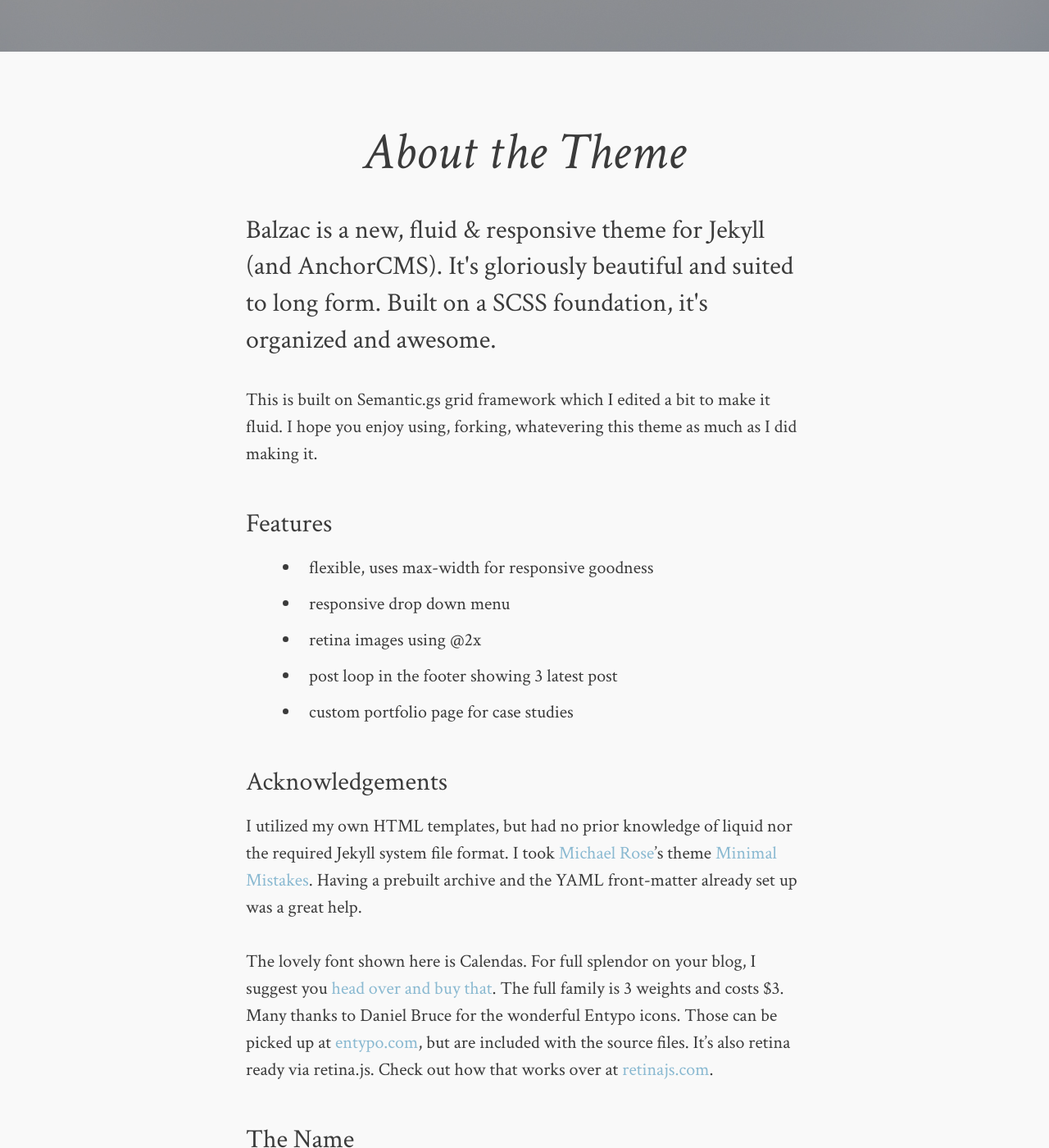
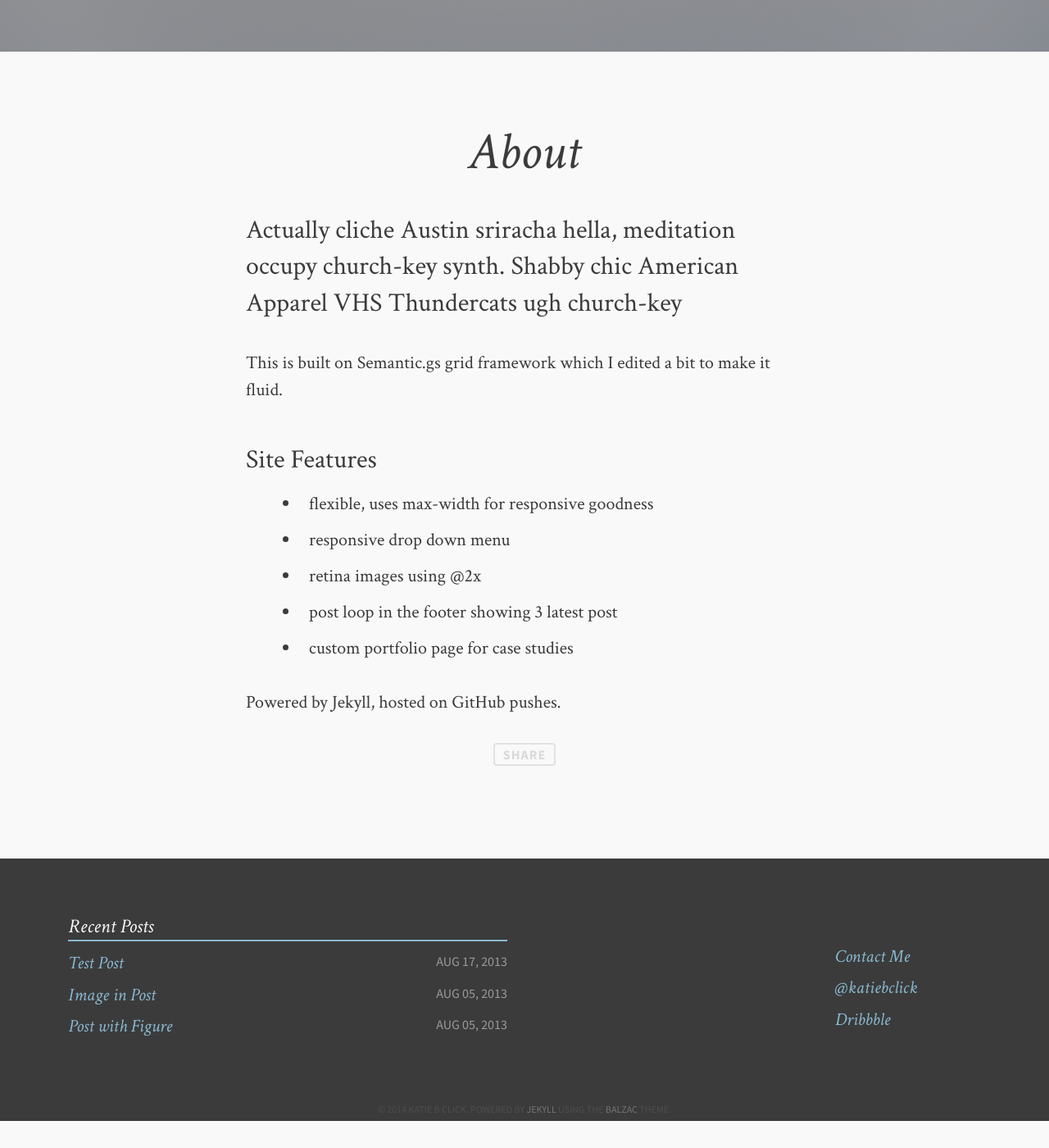
Before and after one commit to roachhd/katiebclick, a Jekyll site: the page built from about.md, in a window 1280 px wide and 1400 px high, scrolled down 487 px. Shown: the whole window at 82% size. Built offline with Jekyll 4.4.1, drawn with Linux system fonts in a browser that asks for light colours; comment, search, counter and statistics services are not loaded; after the commit the page ends 1854 px from its top, so only the background shows below that; some of the changed text lies outside the part shown.

Commit message:
Update about.md

```diff
--- a/about.md
+++ b/about.md
@@ -1,26 +1,21 @@
 ---
 layout: post
 permalink: /about/index.html
-title: About the Theme
-description: Balzac is a new, fluid & responsive theme for Jekyll (and AnchorCMS). It's gloriously beautiful and suited to long form. Built on a SCSS foundation, it's organized and awesome.
-tags: [about, Jekyll, theme, responsive]
+title: About
+description: Actually cliche Austin sriracha hella, meditation occupy church-key synth. Shabby chic American Apparel VHS Thundercats ugh church-key
+tags: [about, Jekyll, Katie B ,Click, katiebclick]
 image:
   feature: soft-trees.jpg
 ---
 
-This is built on Semantic.gs grid framework which I edited a bit to make it fluid. I hope you enjoy using, forking, whatevering this theme as much as I did making it.
+This is built on Semantic.gs grid framework which I edited a bit to make it fluid.
 
-### Features
+### Site Features
 * flexible, uses max-width for responsive goodness
 * responsive drop down menu
 * retina images using @2x
 * post loop in the footer showing 3 latest post
 * custom portfolio page for case studies
 
-### Acknowledgements
-I utilized my own HTML templates, but had no prior knowledge of liquid nor the required Jekyll system file format. I took [Michael Rose](http://twitter.com/mmistakes)'s theme [Minimal Mistakes](http://mmistakes.github.io/minimal-mistakes/). Having a prebuilt archive and the YAML front-matter already set up was a great help.
 
- The lovely font shown here is Calendas. For full splendor on your blog, I suggest you [head over and buy that](http://calendasplus.com/). The full family is 3 weights and costs $3. Many thanks to Daniel Bruce for the wonderful Entypo icons. Those can be picked up at [entypo.com](http://entypo.com), but are included with the source files. It's also <b>retina ready</b> via retina.js. Check out how that works over at [retinajs.com](http://retinajs.com).
-
-### The Name
-Balzac was a famous writer, known for his beautiful prose. I read some Balzac in school, but mostly feel comfort in the name of my favorite coffee shop in Stratford, Ontario.
+Powered by Jekyll, hosted on GitHub pushes.
```
